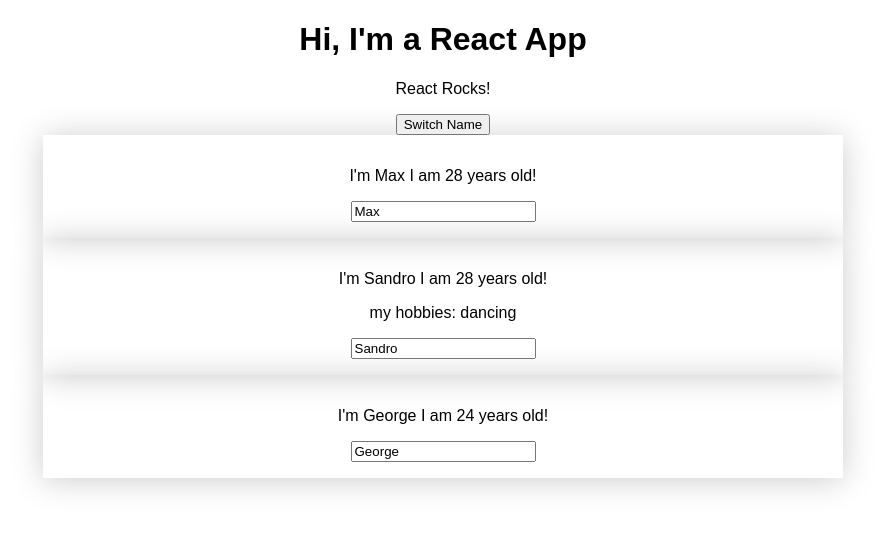
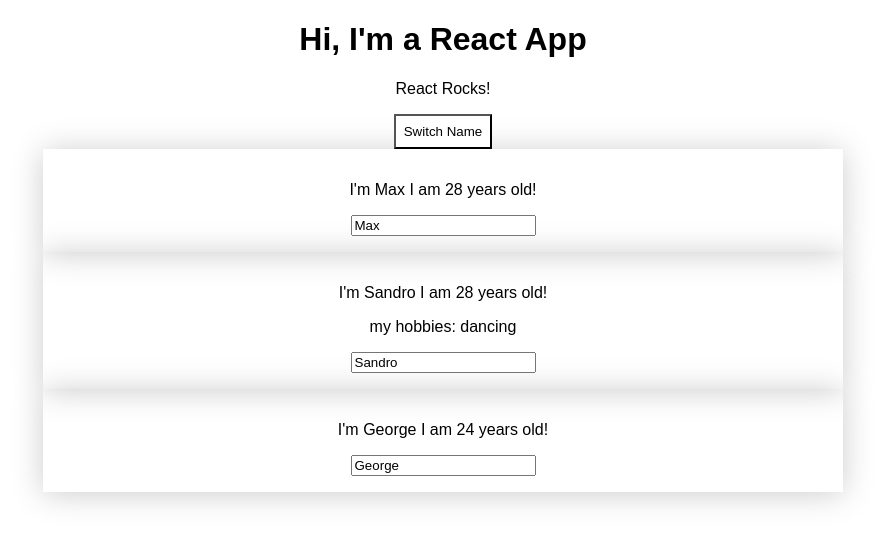
Before and after one commit to George1Meshveliani/weight-control-app, a React (Create React App) app: page / in a window 1280 px wide. Shown: the top 544 px of the page, without its empty margins (197-1082 px from the left). Built offline with nearby package versions, Linux system fonts and the light colour scheme.

Commit message:
Inline Styles

```diff
--- a/src/App.js
+++ b/src/App.js
@@ -39,11 +39,20 @@ class App extends Component {
   }
 
   render() {
+    const style = {
+      backgroundColor: 'white',
+      fonto: 'inherit',
+      border: '1x solid blue',
+      padding: '8px',
+      cursor: 'pointer'
+    };
     return (
       <div className="App">
         <h1>Hi, I'm a React App</h1>
         <p>React Rocks!</p>
-        <button onClick={ () => this.switchNameHandler('Bakhva')}>Switch Name</button>
+        <button
+        style={style}
+        onClick={ () => this.switchNameHandler('Bakhva')}>Switch Name</button>
         <Person
                 name={this.state.persons[0].name}
                 age={this.state.persons[0].age}/>
```
